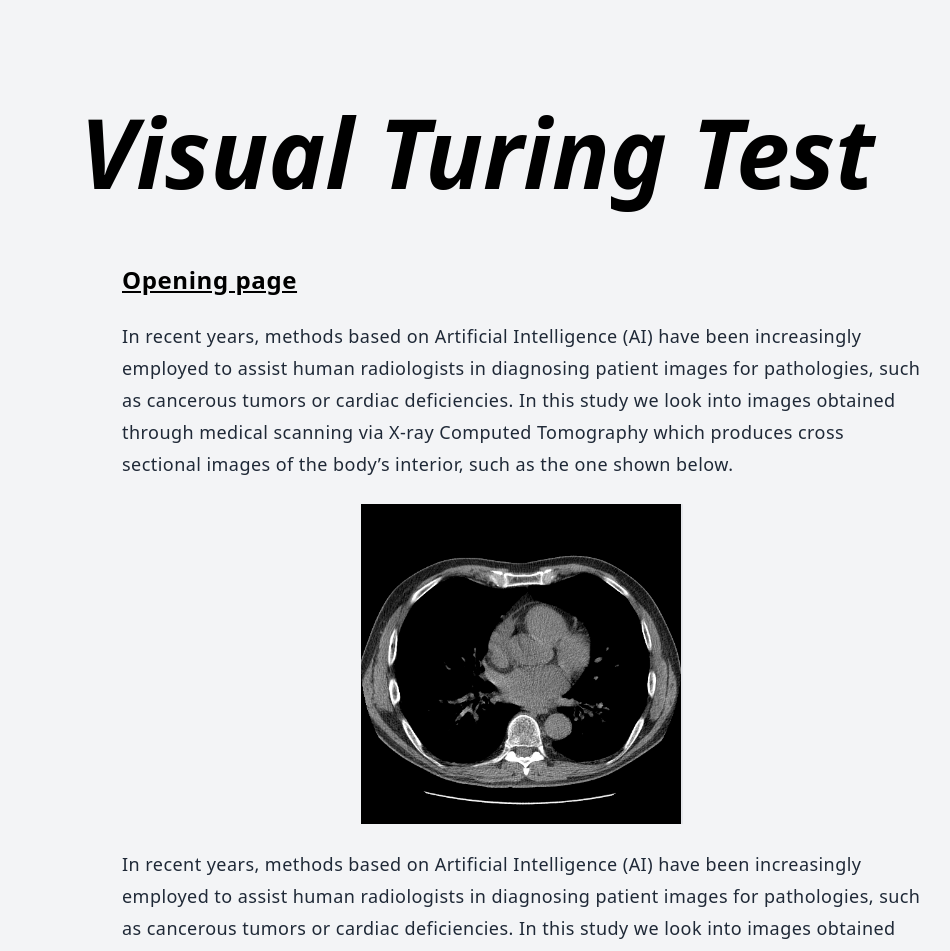
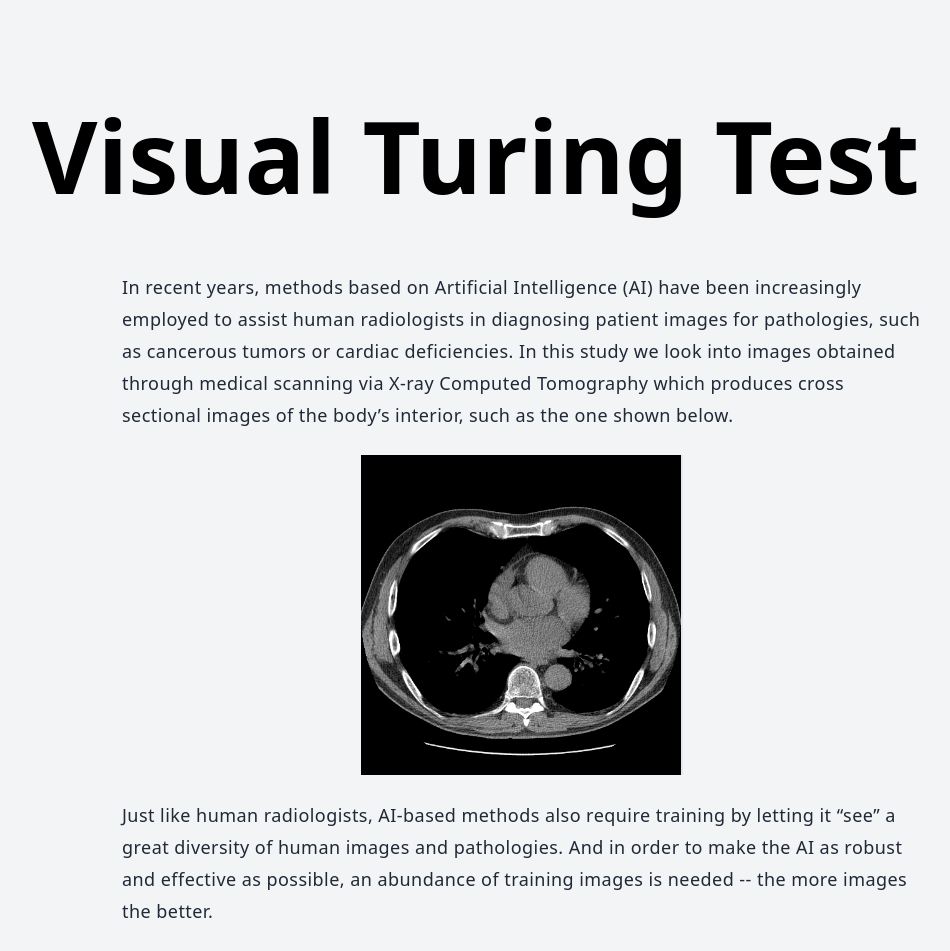
Before and after one commit to NeerajChinna123/Fake-image-Detection-2, a Next.js app: page / in a window 1280 px wide. Shown: the top 951 px of the page, without its empty margins (136-1086 px from the left). Built offline with nearby package versions, Linux system fonts and the light colour scheme.

Commit message:
UI enhancemenets

```diff
--- a/components/MainContainer.js
+++ b/components/MainContainer.js
@@ -78,7 +78,7 @@ const MainContainer = () => {
       className="flex w-full items-center pt-20 pb-20 justify-center"
     >
       <div className="mx-auto flex flex-col items-center max-w-7xl">
-        <div className="font-ubuntu italic mb-10 font-semibold text-[6rem]">
+        <div className="font-ubuntu mb-10 font-semibold text-[6.3rem]">
           <TypeWriter
             options={{
               delay: 25,
@@ -93,11 +93,6 @@ const MainContainer = () => {
           whileInView={scaleVariants5.whileInView}
           className="ml-9"
         >
-          <div className="mb-6">
-            <p className="font-ubuntu text-2xl font-semibold tracking-wide underline ">
-              Opening page
-            </p>
-          </div>
           <div>
             <p className="tracking-wide w-[50rem] text-gray-800 text-lg lg:leading-8">
               In recent years, methods based on Artificial Intelligence (AI)
@@ -117,13 +112,10 @@ const MainContainer = () => {
           </div>
           <div className="mt-6">
             <p className="tracking-wide w-[50rem] text-gray-800 text-lg lg:leading-8">
-              In recent years, methods based on Artificial Intelligence (AI)
-              have been increasingly employed to assist human radiologists in
-              diagnosing patient images for pathologies, such as cancerous
-              tumors or cardiac deficiencies. In this study we look into images
-              obtained through medical scanning via X-ray Computed Tomography
-              which produces cross sectional images of the body’s interior, such
-              as the one shown below.
+            Just like human radiologists, AI-based methods also require training by letting it “see” a
+great diversity of human images and pathologies. And in order to make the AI as robust
+and effective as possible, an abundance of training images is needed -- the more
+images the better.
             </p>
           </div>
           <div className="mt-5">
--- a/styles/globals.css
+++ b/styles/globals.css
@@ -13,3 +13,5 @@
     width: 20%!important;
     z-index: 1;
 }
+
+* { -webkit-tap-highlight-color: rgba(0,0,0,0); }
```
